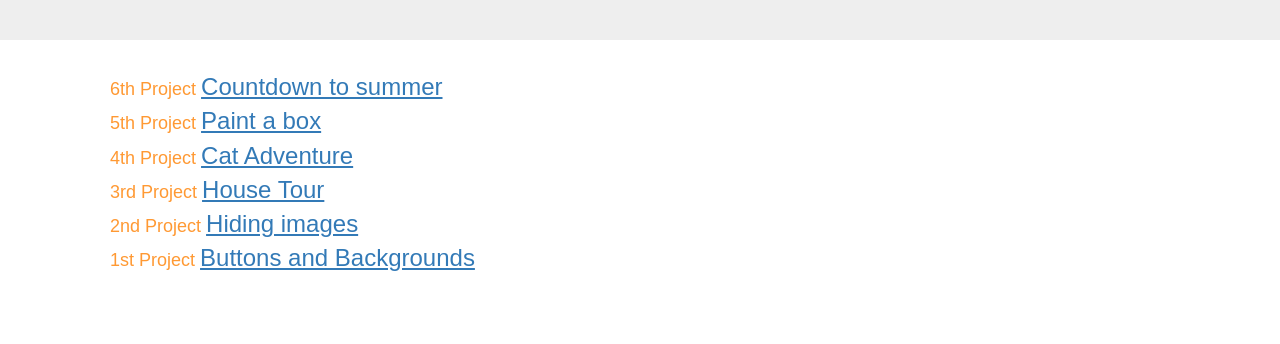
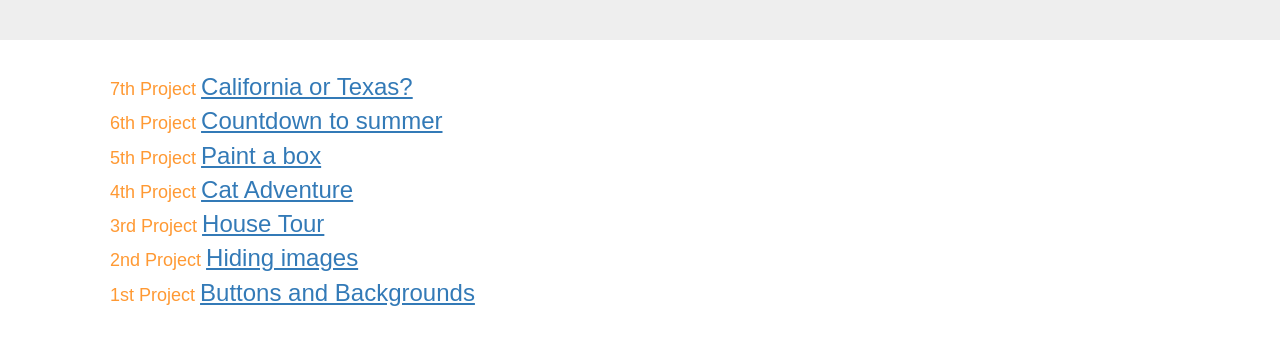
Before and after one commit to mantisbayne/homework, a plain HTML site: page index.html in a window 1280 px wide. Shown: the part 206-550 px from the top of the page. Drawn offline with nearby package versions, Linux system fonts and the light colour scheme.

Commit message:
added task07

```diff
--- a/index.html
+++ b/index.html
@@ -24,6 +24,15 @@
 	</header>
 	<div class="container" id="bottom">
     <ul>
+
+      <li>
+        <div class="link list">
+          7th Project
+          <span>
+            <a href="task07/texas_or_cali.html">California or Texas?</a>
+          </span>
+        </div>
+      </li>
 
       <li>
         <div class="link list">
```
